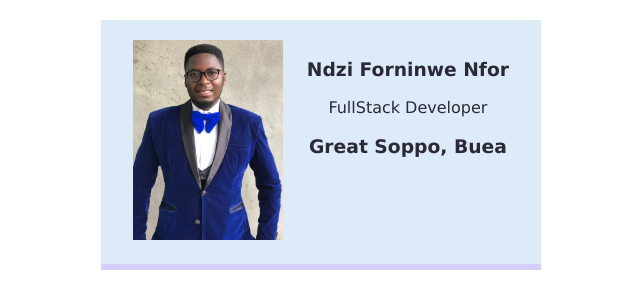
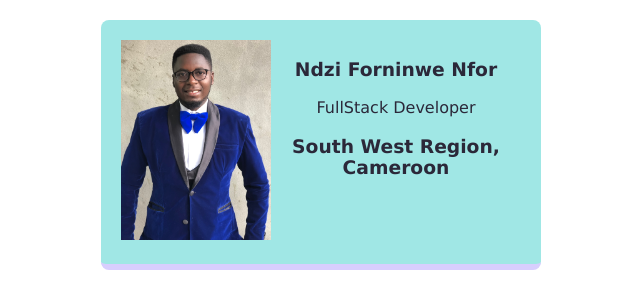
Before and after one commit to nd31pr0/BusinessCardDesign, a plain HTML site: page index.html in a window 1280 px wide. Shown: the whole page, without its empty margins (319-959 px from the left). Drawn offline with Linux system fonts and the light colour scheme.

Commit message:
changed the color theme

```diff
--- a/index.html
+++ b/index.html
@@ -11,7 +11,7 @@
         <div>
             <h3>Ndzi Forninwe Nfor</h3>
             <p>FullStack Developer</p>
-            <h3>Great Soppo, Buea</h3>
+            <h3>South West Region, Cameroon</h3>
         </div>
     </div>
 </body>
--- a/styles.css
+++ b/styles.css
@@ -10,13 +10,13 @@ body{
     width: 400px;
     padding: 20px;
     display: flex;
-    margin-left: auto;
-    margin-right: auto;
+    margin: 0 auto;
     justify-content: space-around;
     text-align: center;
     color: #2b2839;
-    background: #ddebf8;
+    background: #A0E7E5;
     border-bottom: 6px solid #d8cefe;
+    border-radius: 8px;
 }
 .border-blue {
     border: 6 px dotted blue;
```
